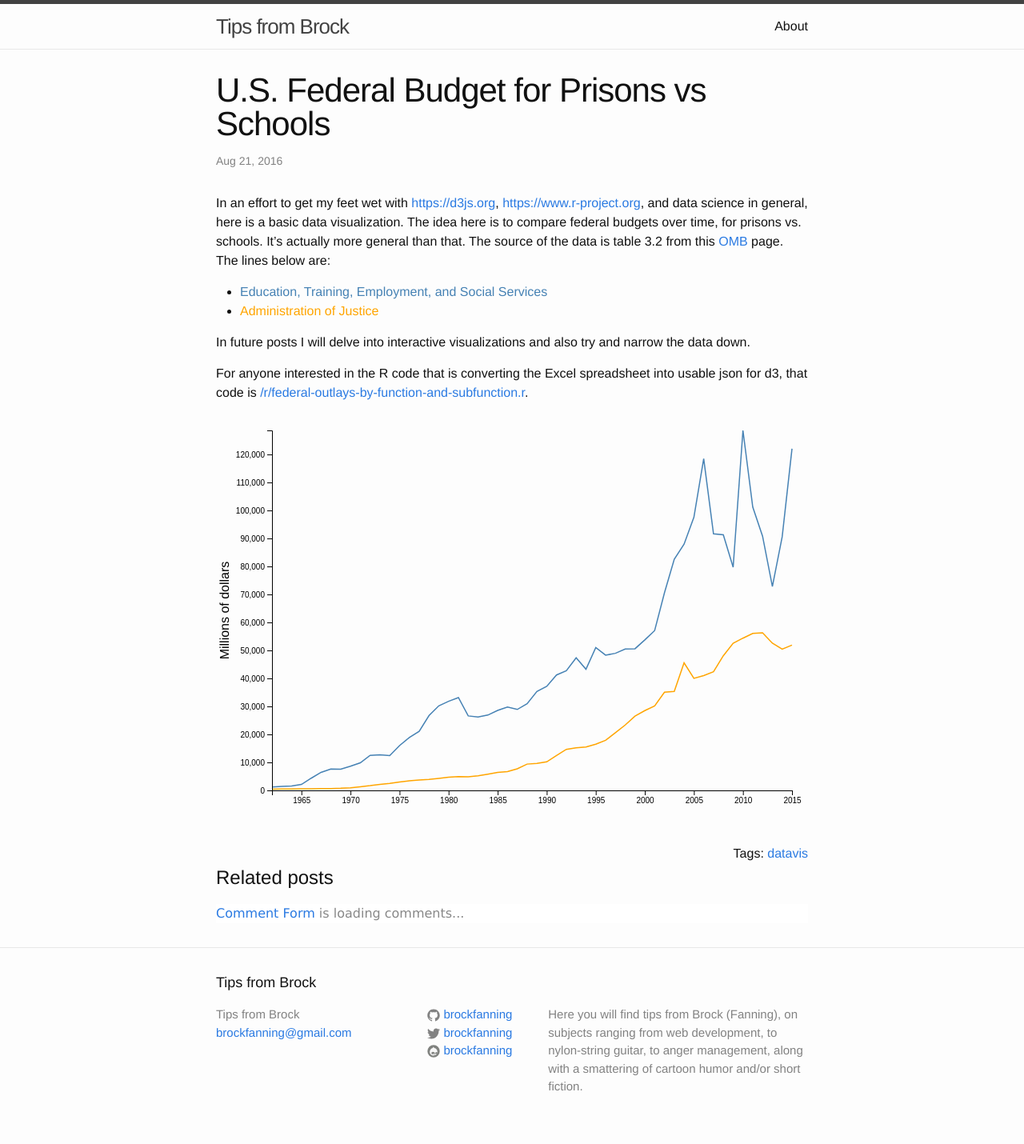
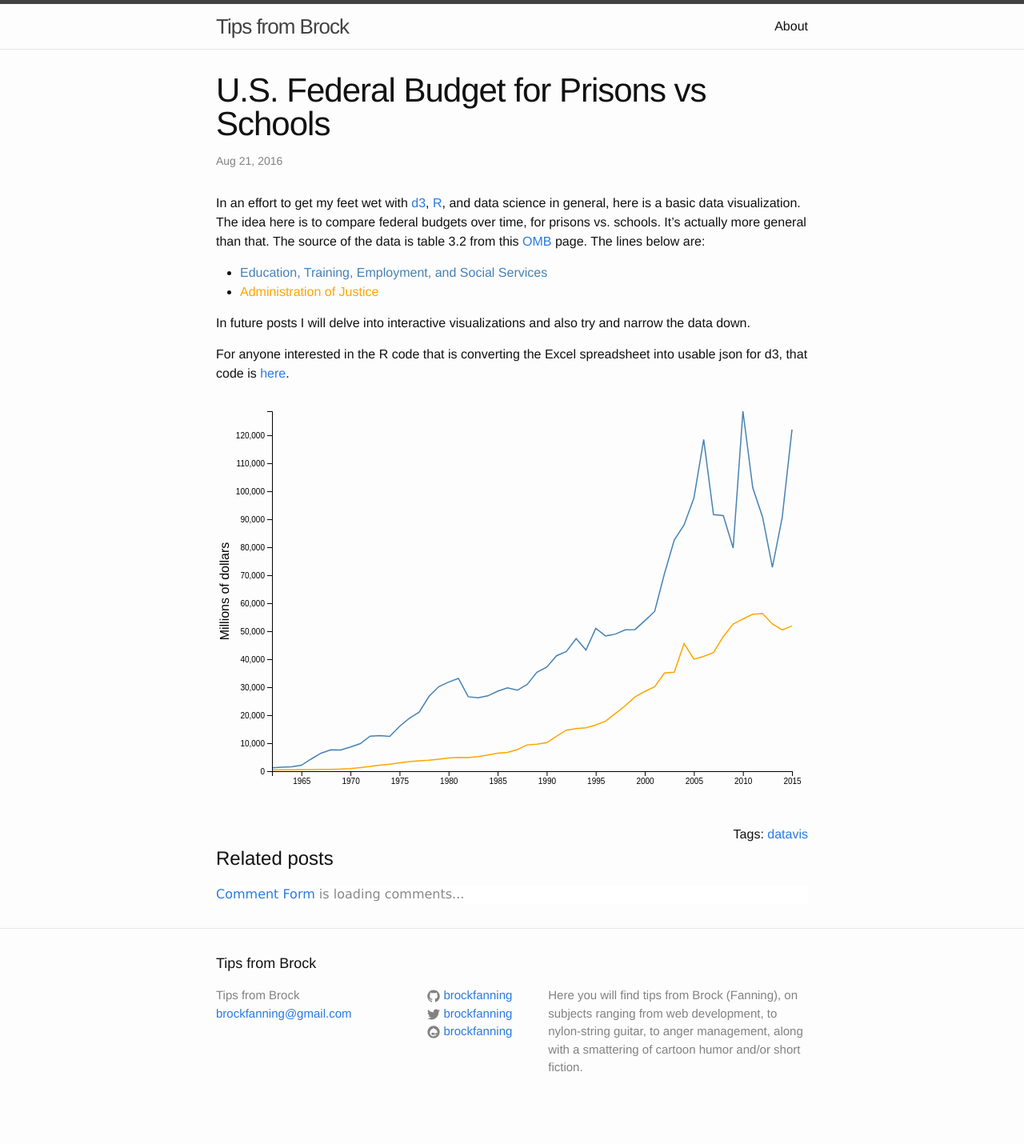
Before and after one commit to brockfanning/brockfanning.github.io, a Jekyll site: the page built from _posts/2016-08-21-federal-funding-education-vs-justice.md, in a window 1280 px wide. Shown: the whole page at 80% size. Built offline with Jekyll 4.4.1, drawn with Linux system fonts in a browser that asks for light colours; a style sheet for code colours, icons or effects is not loaded; after the commit the page ends 1406 px from its top, so only the background shows below that.

Commit message:
Learn markdown links...

```diff
--- a/_posts/2016-08-21-federal-funding-education-vs-justice.md
+++ b/_posts/2016-08-21-federal-funding-education-vs-justice.md
@@ -17,14 +17,14 @@ tags: [datavis]
 }
 </style>
 
-In an effort to get my feet wet with [https://d3js.org](d3), [https://www.r-project.org](R), and data science in general, here is a basic data visualization. The idea here is to compare federal budgets over time, for prisons vs. schools. It's actually more general than that. The source of the data is table 3.2 from this [OMB](https://www.whitehouse.gov/omb/budget/Historicals) page. The lines below are:
+In an effort to get my feet wet with [d3](https://d3js.org), [R](https://www.r-project.org), and data science in general, here is a basic data visualization. The idea here is to compare federal budgets over time, for prisons vs. schools. It's actually more general than that. The source of the data is table 3.2 from this [OMB](https://www.whitehouse.gov/omb/budget/Historicals) page. The lines below are:
 
 * <span class="education">Education, Training, Employment, and Social Services</span>
 * <span class="justice">Administration of Justice</span>
 
 In future posts I will delve into interactive visualizations and also try and narrow the data down.
 
-For anyone interested in the R code that is converting the Excel spreadsheet into usable json for d3, that code is [/r/federal-outlays-by-function-and-subfunction.r](here).
+For anyone interested in the R code that is converting the Excel spreadsheet into usable json for d3, that code is [here](/r/federal-outlays-by-function-and-subfunction.r).
 
 <div id="datavis"></div>
 <script>
```
